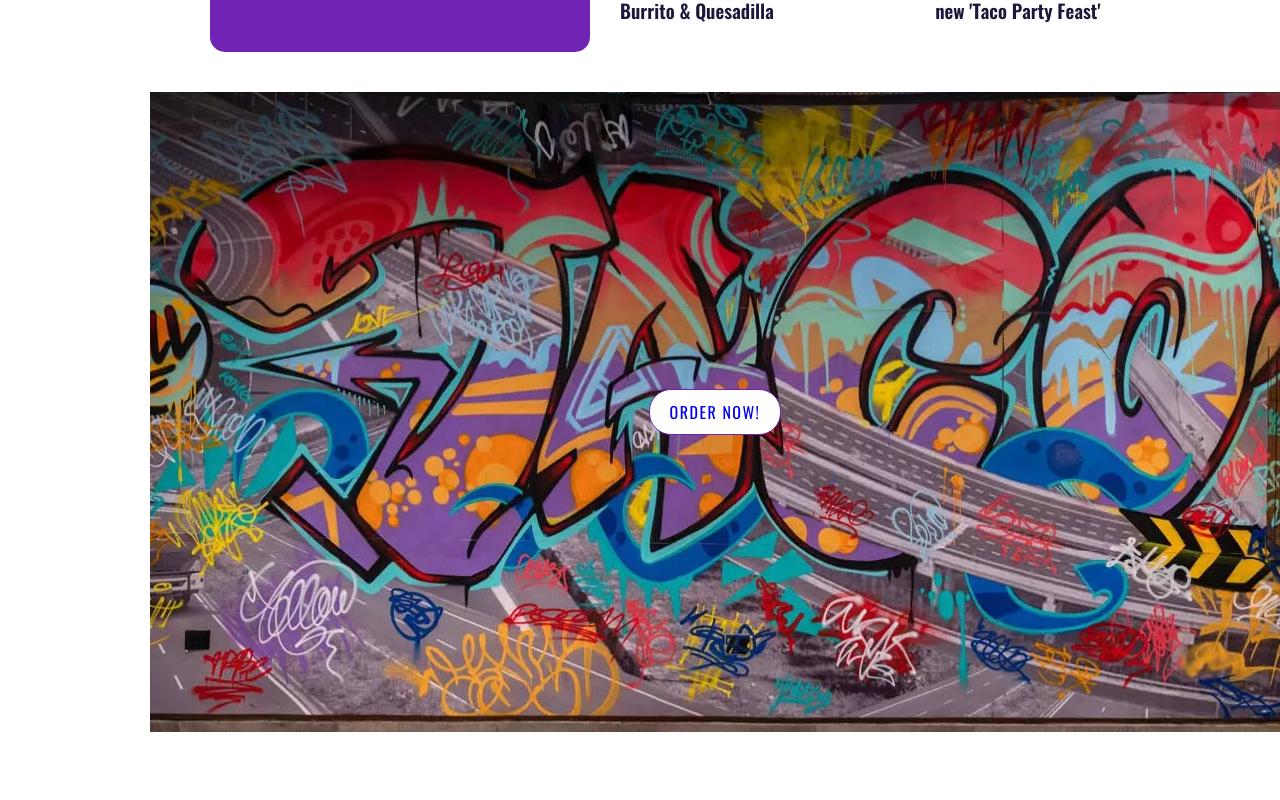
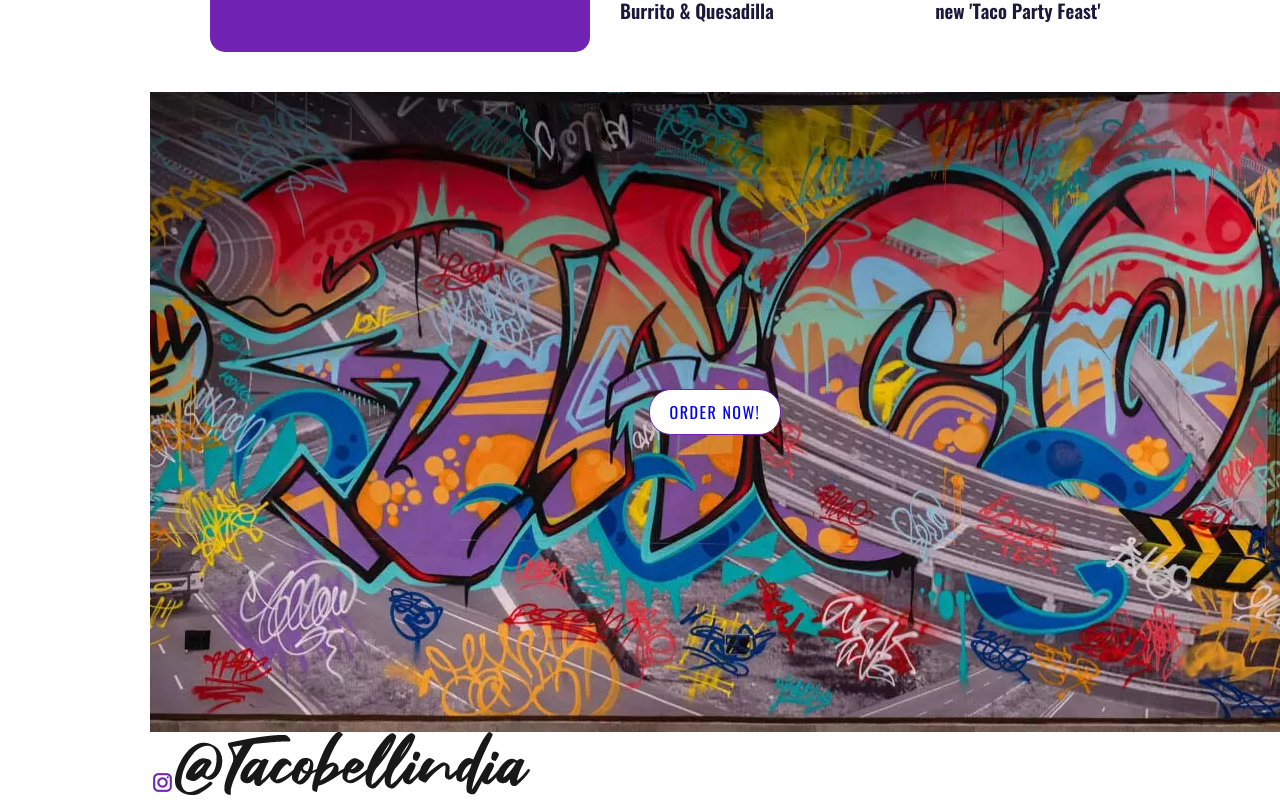
Before and after one commit to RamonMauricioDev/Tacobell-clone, a React (Create React App) app: page / in a window 1280 px wide. Shown: the part 3030-3830 px from the top of the page. Before the commit the page ends 3762 px from the top, so only its background shows below. Built offline with nearby package versions, Linux system fonts and the light colour scheme.

Commit message:
Added the Instagramfeed files and applied photos.

```diff
--- a/src/App.js
+++ b/src/App.js
@@ -1,6 +1,6 @@
 import './App.css';
 import { Navbar, Banner } from './component';
-import { Ourmenu, Ourlocations, Taconews, Ordernow } from './containers'
+import { Ourmenu, Ourlocations, Taconews, Ordernow, Instagram } from './containers'
 
 function App() {
   return (
@@ -12,6 +12,7 @@ function App() {
         <Ourlocations />
         <Taconews />
         <Ordernow />
+        <Instagram />
       </div>
     </div>
   );
--- a/src/containers/index.js
+++ b/src/containers/index.js
@@ -2,3 +2,4 @@ export { default as Ourmenu } from './ourmenu/Ourmenu';
 export { default as Ourlocations } from './ourlocations/Ourlocations';
 export { default as Taconews } from './taconews/Taconews'
 export { default as Ordernow } from './ordernow/Ordernow'
+export { default as Instagram } from './instagramfeed/Instagramfeed'
--- /dev/null
+++ b/src/containers/instagramfeed/Instagramfeed.jsx
@@ -0,0 +1,19 @@
+import React from 'react'
+import Instagramicon from './instagramfeed images/Instagram.webp'
+import InstagramID from './instagramfeed images/@tacobell-txt.webp'
+
+const Instagramfeed = () => {
+  return (
+    <div className='Instagramfeed__container'>
+        <div className='Instagramfeed__header'>
+            <img src={Instagramicon} alt="" />
+            <img src={InstagramID} alt="" />
+        </div>
+        {
+            //Script
+        }
+    </div>
+  )
+}
+
+export default Instagramfeed
```
Also changed, not shown: src/containers/instagramfeed/Instagramfeed.css (added), src/containers/instagramfeed/instagramfeed images/@tacobell-txt.webp (added), src/containers/instagramfeed/instagramfeed images/Instagram.webp (added).
